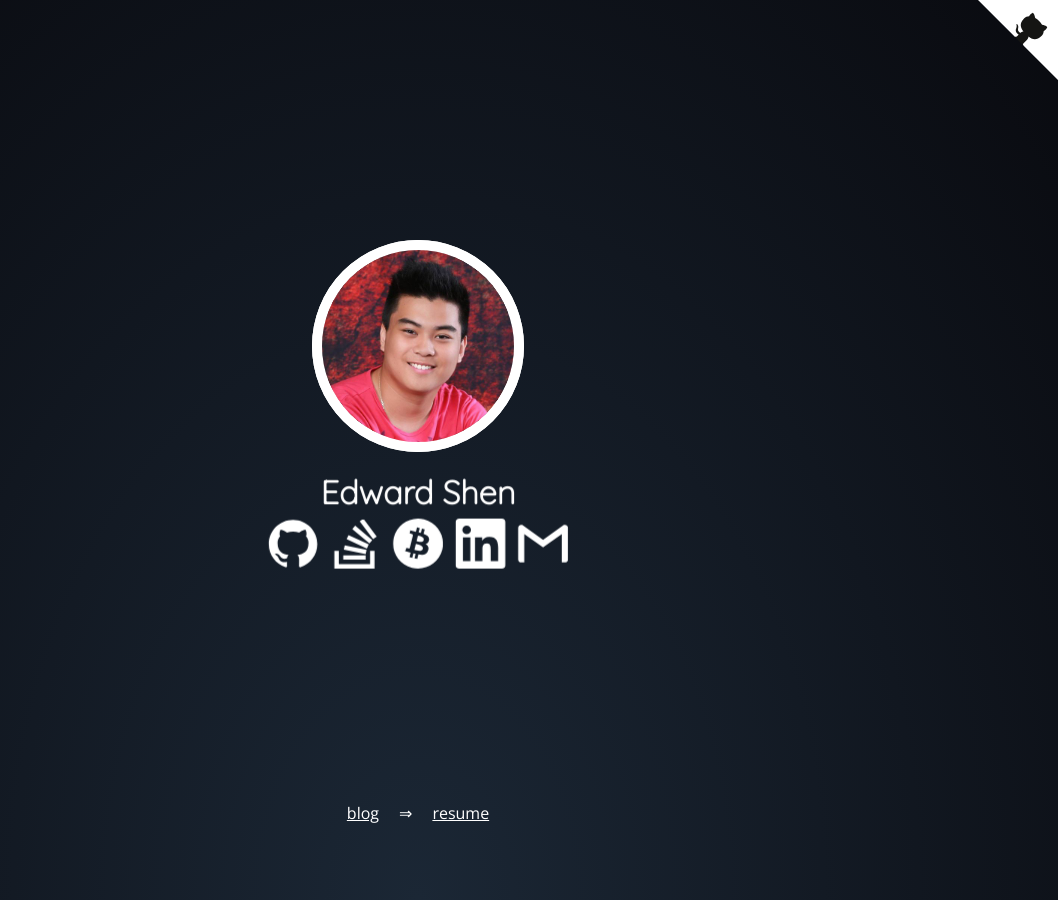
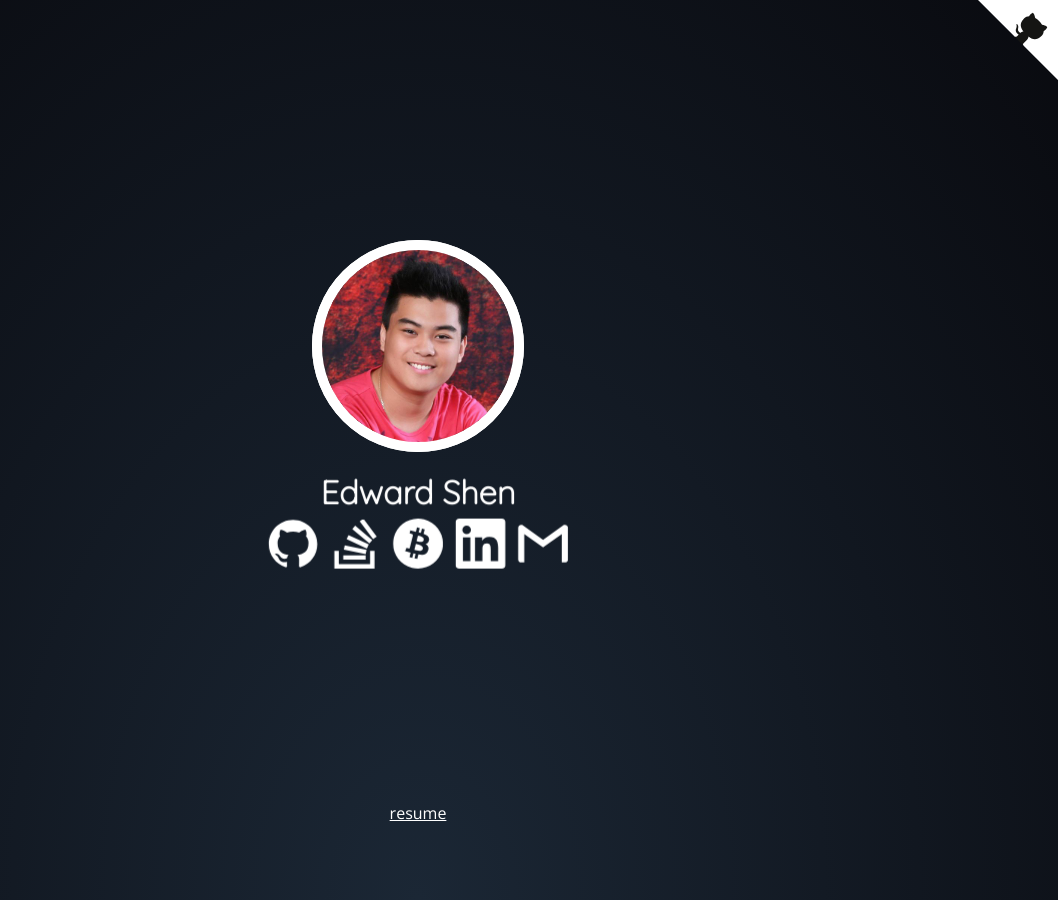
Before and after one commit to edward-shen/edward-shen.github.io, a Jekyll site: the page built from index.md, in a window 1280 px wide. Shown: the whole page, without its empty margins (222-1280 px from the left). Built offline with Jekyll 4.4.1, drawn with Linux system fonts in a browser that asks for light colours.

Commit message:
Disabled Blog links

```diff
--- a/_layouts/home.html
+++ b/_layouts/home.html
@@ -33,12 +33,12 @@
       </div>
     </main>
     <aside>
+      <!--
       <a href="http://blog.syllogism.xyz">blog</a>
-      <!--
       <p>∧</p>
       <a href="http://projects.syllogism.xyz">projects</a>
+      <p>⇒</p>
       -->
-      <p>⇒</p>
       <a href="assets/resume.pdf">resume</a>
     </aside>
 
```
